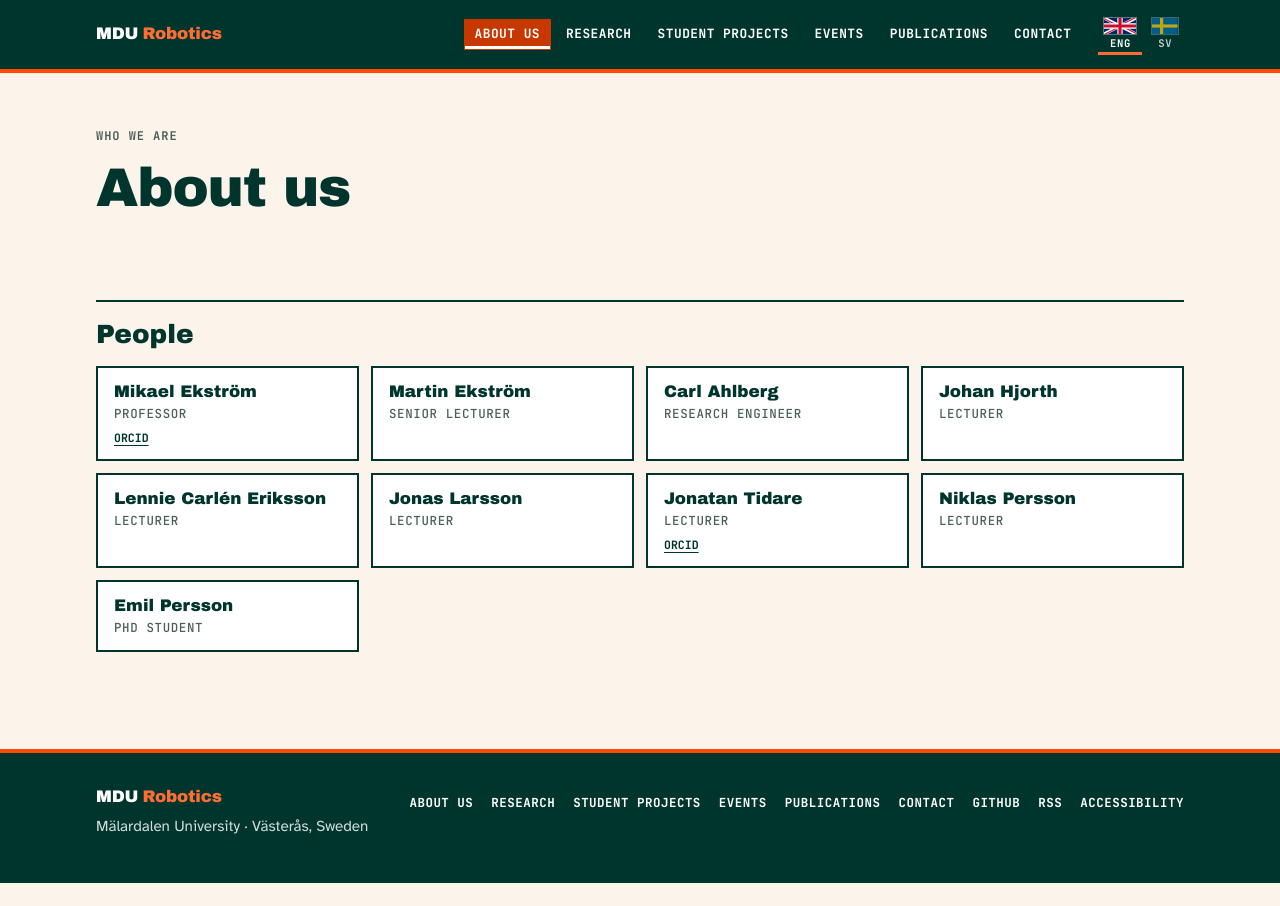
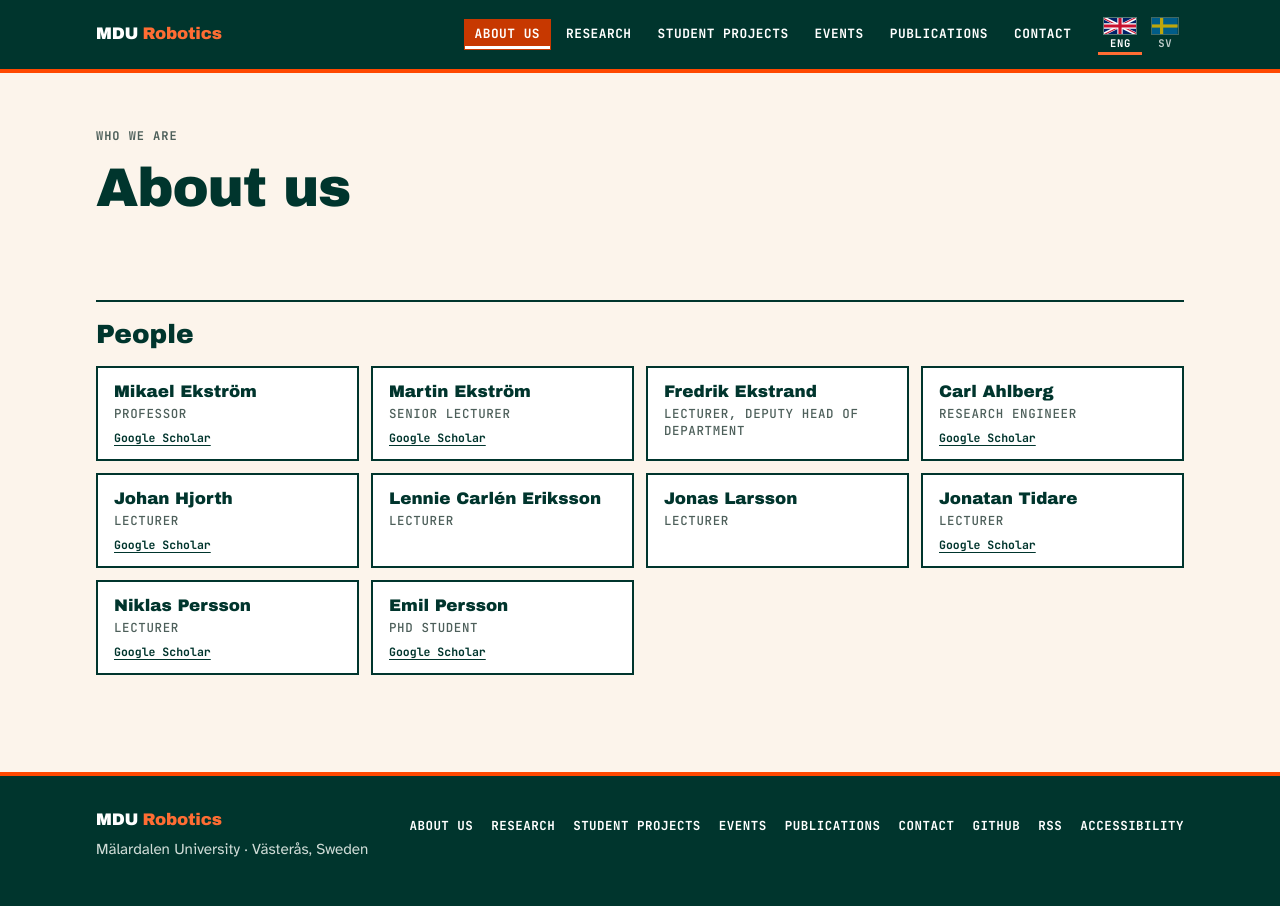
Before and after one commit to MDURobotics/mdurobotics.github.io, a Jekyll site: the page built from _pages/about.md, in a window 1280 px wide. Built offline with Jekyll 4.4.1, drawn with Linux system fonts in a browser that asks for light colours; some web fonts are replaced.

Commit message:
Add Fredrik Ekstrand, link people to Google Scholar instead of ORCID
- New member: Fredrik Ekstrand (Lecturer, Deputy Head of Department)
- The About page links each person's Google Scholar profile
  (`scholar` in people.yml) instead of ORCID

Co-Authored-By: Claude Opus 5.5 <noreply@anthropic.com>

```diff
--- a/_data/people.yml
+++ b/_data/people.yml
@@ -8,7 +8,7 @@
 #   role: "Professor"
 #   role_sv: "Professor"          # role in Swedish
 #   diva: ["abc01"]
-#   orcid: "0000-0000-0000-0000"   # optional
+#   scholar: "abcDEF0AAAAJ"        # optional: Google Scholar user id (the user= part of the profile URL)
 #   email: "firstname.lastname@mdu.se"  # optional
 #   contact: true                  # optional: list on the Contact page
 members:
@@ -16,23 +16,31 @@ members:
     role: "Professor"
     role_sv: "Professor"
     diva: ["mem02"]
-    orcid: "0000-0002-5832-5452"
     url: "https://www.mdu.se/staff?id=mikael.ekstrom"
+    scholar: "cpevrQIAAAAJ"
   - name: "Martin Ekström"
     role: "Senior Lecturer"
     role_sv: "Lektor"
     diva: ["mem04"]
     url: "https://www.es.mdu.se/staff/177-Martin_Ekstrom"
+    scholar: "DGpXhF0AAAAJ"
+  - name: "Fredrik Ekstrand"
+    role: "Lecturer, Deputy Head of Department"
+    role_sv: "Adjunkt, biträdande prefekt"
+    diva: ["fed01"]
+    url: "https://www.mdu.se/staff?id=fredrik.ekstrand"
   - name: "Carl Ahlberg"
     role: "Research Engineer"
     role_sv: "Forskningsingenjör"
     diva: ["cag01"]
     url: "https://www.mdu.se/staff?id=carl.ahlberg"
+    scholar: "Jig2SAMAAAAJ"
   - name: "Johan Hjorth"
     role: "Lecturer"
     role_sv: "Adjunkt"
     diva: ["jht04"]
     url: "https://www.mdu.se/staff?id=johan.hjorth"
+    scholar: "QNzx5FcAAAAJ"
     email: "johan.hjorth@mdu.se"
     contact: true      # listed on the Contact page
   - name: "Lennie Carlén Eriksson"
@@ -51,13 +59,14 @@ members:
     role: "Lecturer"
     role_sv: "Adjunkt"
     diva: ["jte01"]
-    orcid: "0000-0002-8174-1067"
     url: "https://www.mdu.se/staff?id=jonatan.tidare"
+    scholar: "qDRP4fQAAAAJ"
   - name: "Niklas Persson"
     role: "Lecturer"
     role_sv: "Adjunkt"
     diva: ["npn01"]
     url: "https://www.mdu.se/staff?id=niklas.persson"
+    scholar: "2ckRB2QAAAAJ"
     email: "niklas.persson@mdu.se"
     contact: true      # listed on the Contact page
   - name: "Emil Persson"
@@ -65,3 +74,4 @@ members:
     role_sv: "Doktorand"
     diva: ["epn03"]
     url: "https://www.mdu.se/staff?id=emil.persson"
+    scholar: "KQoUEgwAAAAJ"
--- a/_pages/about.md
+++ b/_pages/about.md
@@ -14,7 +14,7 @@ permalink: /about/
   <li class="person">
     <a class="person__name" href="{{ p.url }}">{{ p.name }}</a>
     <span class="person__role">{% if page.lang == "sv" %}{{ p.role_sv | default: p.role }}{% else %}{{ p.role }}{% endif %}</span>
-    {% if p.orcid %}<a class="person__link" href="https://orcid.org/{{ p.orcid }}">ORCID</a>{% endif %}
+    {% if p.scholar %}<a class="person__link" href="https://scholar.google.com/citations?user={{ p.scholar }}">Google Scholar</a>{% endif %}
   </li>
 {% endfor %}
 </ul>
--- a/_pages/sv/about.md
+++ b/_pages/sv/about.md
@@ -14,7 +14,7 @@ permalink: /sv/about/
   <li class="person">
     <a class="person__name" href="{{ p.url }}">{{ p.name }}</a>
     <span class="person__role">{% if page.lang == "sv" %}{{ p.role_sv | default: p.role }}{% else %}{{ p.role }}{% endif %}</span>
-    {% if p.orcid %}<a class="person__link" href="https://orcid.org/{{ p.orcid }}">ORCID</a>{% endif %}
+    {% if p.scholar %}<a class="person__link" href="https://scholar.google.com/citations?user={{ p.scholar }}&amp;hl=sv">Google Scholar</a>{% endif %}
   </li>
 {% endfor %}
 </ul>
```
